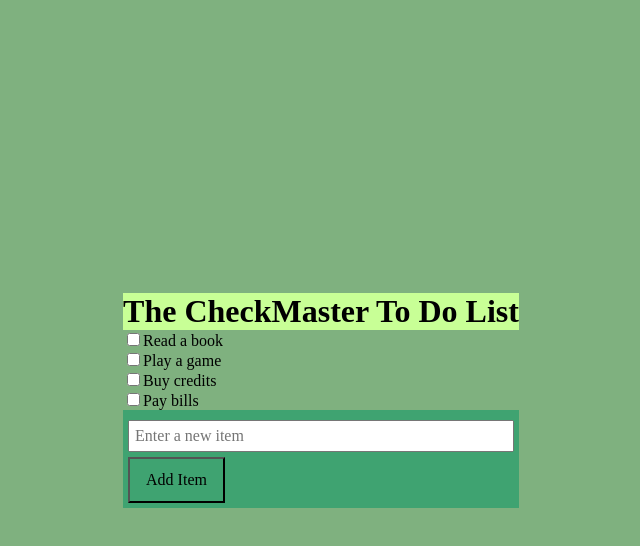
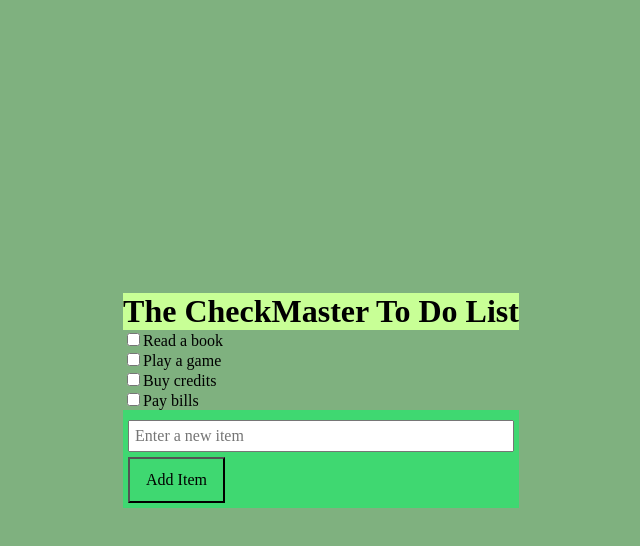
Before and after one commit to 1kazuza/checkmaster, a plain HTML site: page index.html in a window 1280 px wide. In both pictures the pointer is over the element "Add Item". Shown: the whole page, without its empty margins (319-959 px from the left). Drawn offline with Linux system fonts and the light colour scheme.

Commit message:
Some new modifications in the form

```diff
--- a/css/styles.css
+++ b/css/styles.css
@@ -27,8 +27,12 @@ form {
     padding: 5px;
 }
 
+form:hover {
+    background-color: rgba(0, 255, 100, 0.5);
+}
+
 #new-item {
     width: 100%;
     padding: 5px;
-    margin: 5px 0  5px 0;
+    margin: 5px 0 5px 0;
 }
```
